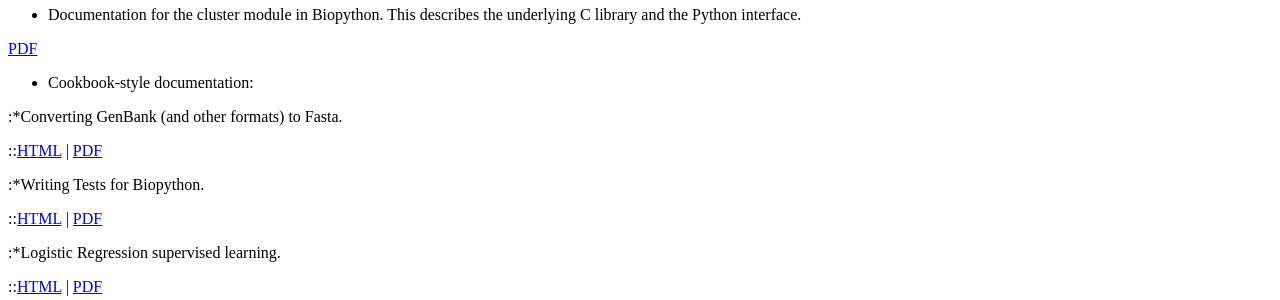
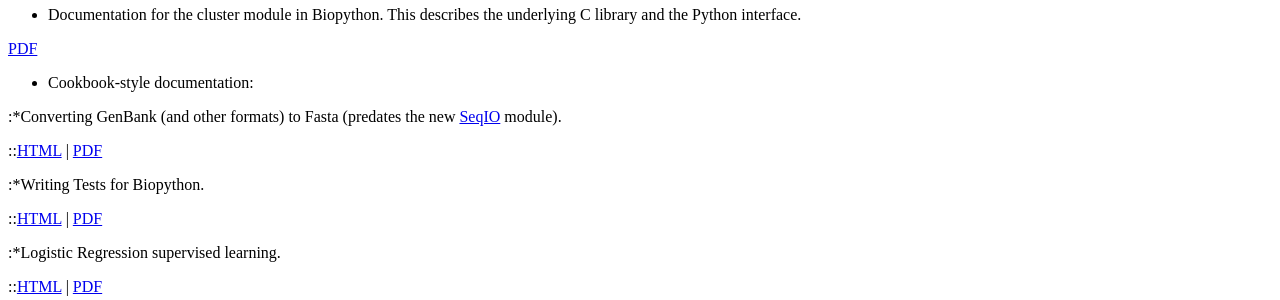
Before and after one commit to biopython/biopython.github.io, a Jekyll site: the page built from wiki/Documentation.md, in a window 1280 px wide. Shown: the part 369-669 px from the top of the page. Built offline with Jekyll 4.4.1, drawn with Linux system fonts in a browser that asks for light colours.

Commit message:
/* Documentation */

```diff
--- a/wiki/Documentation.md
+++ b/wiki/Documentation.md
@@ -41,7 +41,8 @@ below.
 
 -   Cookbook-style documentation:
 
-:\*Converting GenBank (and other formats) to Fasta.
+:\*Converting GenBank (and other formats) to Fasta (predates the new
+[SeqIO](SeqIO "wikilink") module).
 
 ::[HTML](http://biopython.org/DIST/docs/cookbook/genbank_to_fasta.html)
 | [PDF](http://biopython.org/DIST/docs/cookbook/genbank_to_fasta.pdf)
```
Also changed, not shown: 1 other file.
